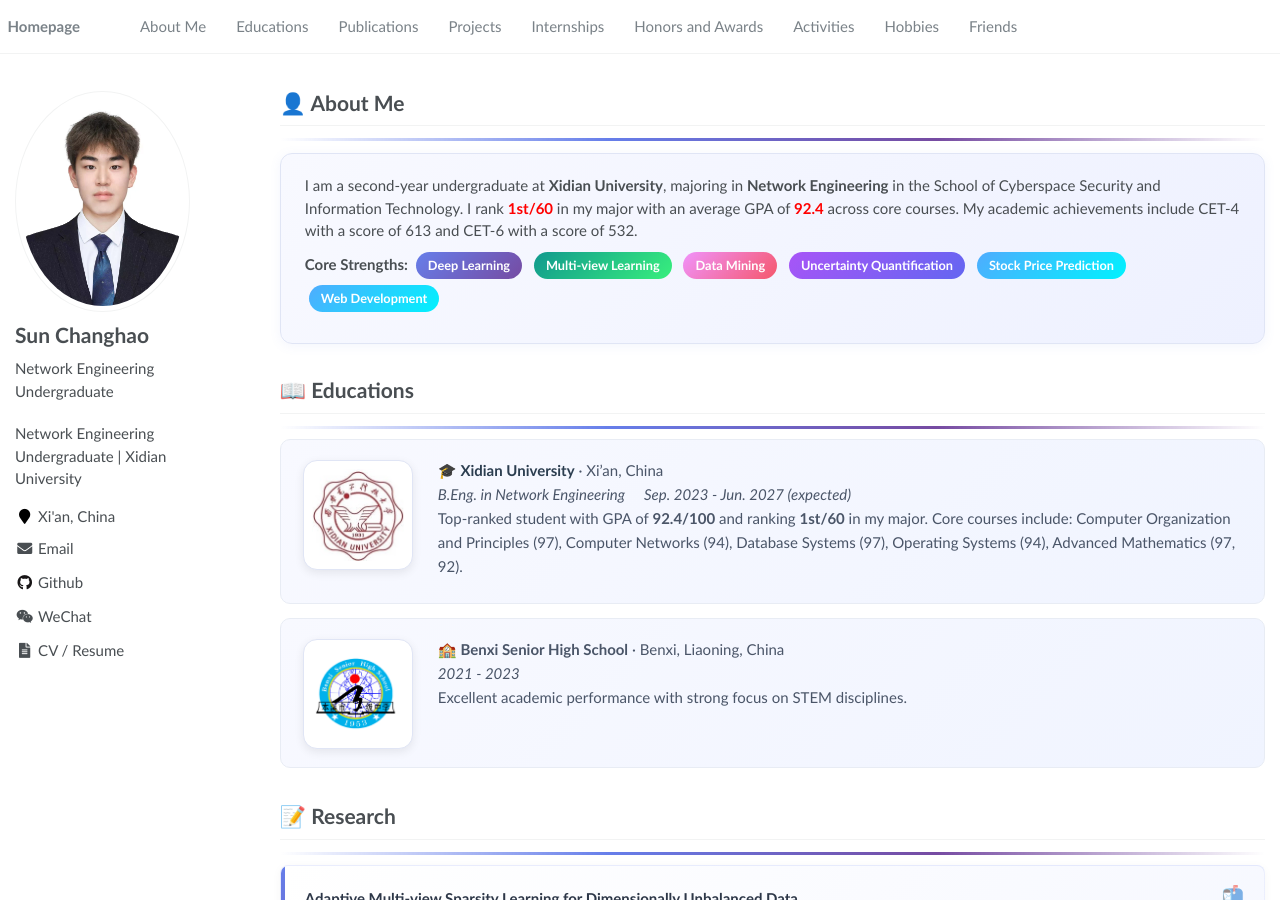
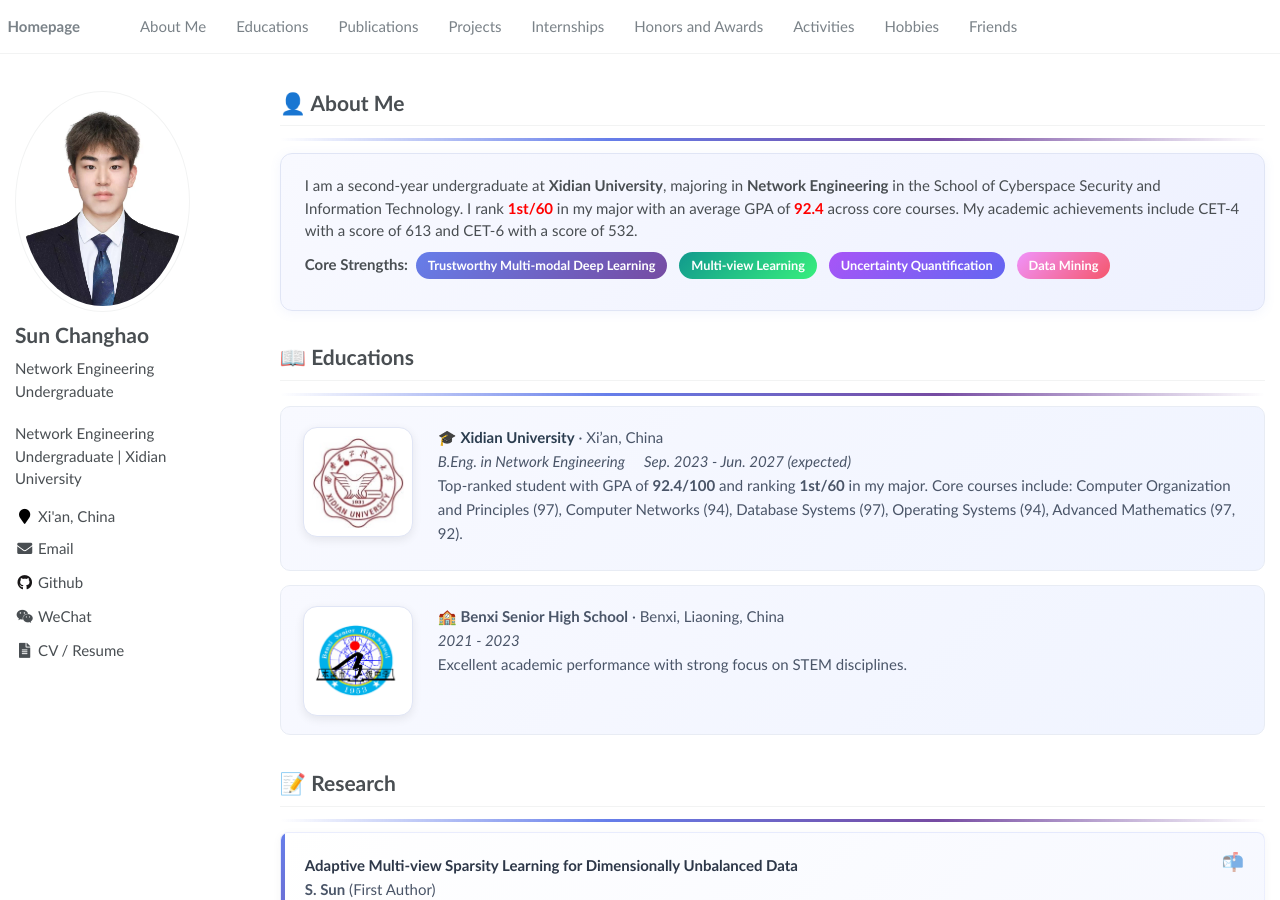
Before and after one commit to Hayd-coder/Hayd-coder.github.io, a Jekyll site: the page built from _pages/about.md, in a window 1280 px wide and 900 px high. Built offline with Jekyll 4.4.1, drawn with Linux system fonts in a browser that asks for light colours; formulas are drawn with MathJax 3.

Commit message:
Update about.md

```diff
--- a/_pages/about.md
+++ b/_pages/about.md
@@ -27,13 +27,10 @@ redirect_from:
 I am a second-year undergraduate at **Xidian University**, majoring in **Network Engineering** in the School of Cyberspace Security and Information Technology. I rank <span style="color:red">**1st/60**</span> in my major with an average GPA of <span style="color:red">**92.4**</span> across core courses. My academic achievements include CET-4 with a score of 613 and CET-6 with a score of 532.
 
 **Core Strengths:**
-<span class="tag">Deep Learning</span>
+<span class="tag">Trustworthy Multi-modal Deep Learning</span>
 <span class="tag tag--green">Multi-view Learning</span>
+<span class="tag tag--purple">Uncertainty Quantification</span>
 <span class="tag tag--orange">Data Mining</span>
-<span class="tag tag--purple">Uncertainty Quantification</span>
-<span class="tag tag--blue">Stock Price Prediction</span>
-<span class="tag tag--blue">Web Development</span>
-
 </div>
 
 <span class='anchor' id='educations'></span>
```
